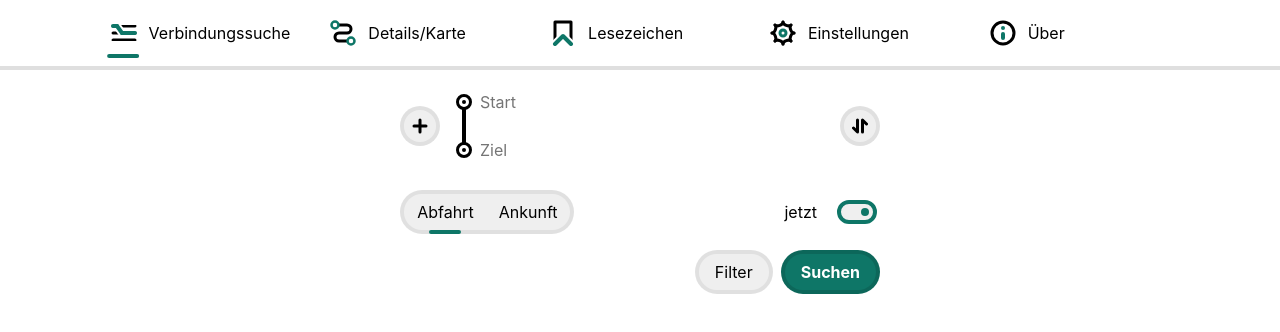
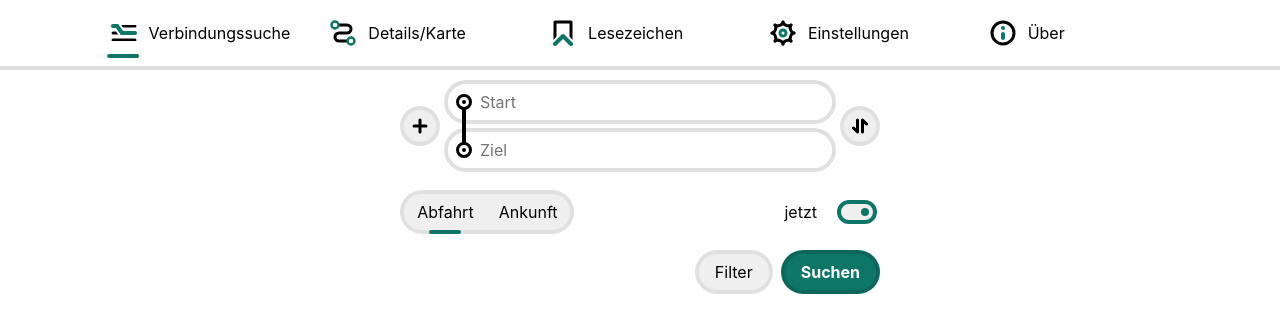
Before and after one commit to dabund24/vahrplan, a SvelteKit app: page / in a window 1280 px wide. Shown: the top 332 px of the page. Built offline with nearby package versions, Linux system fonts and the light colour scheme.

Commit message:
make inputs round, also make minor ux improvements here

```diff
--- a/src/routes/StationInput.svelte
+++ b/src/routes/StationInput.svelte
@@ -105,7 +105,7 @@
 </script>
 
 <div class="outer-wrapper">
-	<div class="inner-wrapper">
+	<div class="inner-wrapper hoverable hoverable--visible">
 		<label class="flex-row input-summary padded-top-bottom">
 			<span class="flex-column suggestion-icon suggestion-icon--input">
 				<IconStationLocation
@@ -173,31 +173,36 @@
 	}
 	.inner-wrapper {
 		position: relative;
-		border-radius: var(--border-radius--large);
-		border: var(--line-width) solid transparent;
+        padding: 0;
+        display: block;
+		background-color: transparent;
+		border-color: var(--foreground-color--transparent);
 	}
 
 	ul {
 		flex-direction: column;
 		display: none;
 	}
-	.inner-wrapper:has(input:focus) ul,
+	.inner-wrapper:focus-within ul,
 	ul:active {
 		display: block;
 	}
-	.inner-wrapper:has(input:focus),
+	.inner-wrapper:focus-within,
 	.inner-wrapper:active {
 		z-index: 50;
+		border-radius: var(--border-radius--large);
 		border: var(--line-width) solid var(--foreground-color--transparent);
 		backdrop-filter: var(--blur);
 		background-color: var(--background-color--transparent);
+        /*background-image: linear-gradient(0deg, var(--foreground-color--very-transparent), var(--foreground-color--very-transparent));*/
 		-webkit-backdrop-filter: var(--blur);
 	}
 
 	.input-summary {
 		align-items: center;
 		gap: 0.5rem;
-		padding: 0 0.5rem;
+		padding: var(--line-width) calc(0.5rem + var(--line-width));
+        margin: calc(-1 * var(--line-width));
 	}
 	input {
 		padding: 0.5rem 0;
@@ -254,19 +259,18 @@
 	.suggestion-icon--input::after {
 		content: "";
 		width: 4px;
-		height: 2rem;
+		height: calc(1lh + 1rem + 6px);
 		background-color: var(--foreground-color);
-		margin: -1rem auto;
 		border-radius: 2px;
 		transition: background-color 0.4s var(--cubic-bezier);
 	}
 
 	.suggestion-icon--input::after {
-		margin: -8px auto -2rem;
+		margin: -8px auto calc(-1lh - 1rem - 6px);
 	}
 
 	.suggestion-icon--input::before {
-		margin: -2rem auto -8px;
+		margin: calc(-1lh - 1rem - 6px) auto -8px;
 	}
 
 	:global(.input-container:first-child) .suggestion-icon::before,
```
